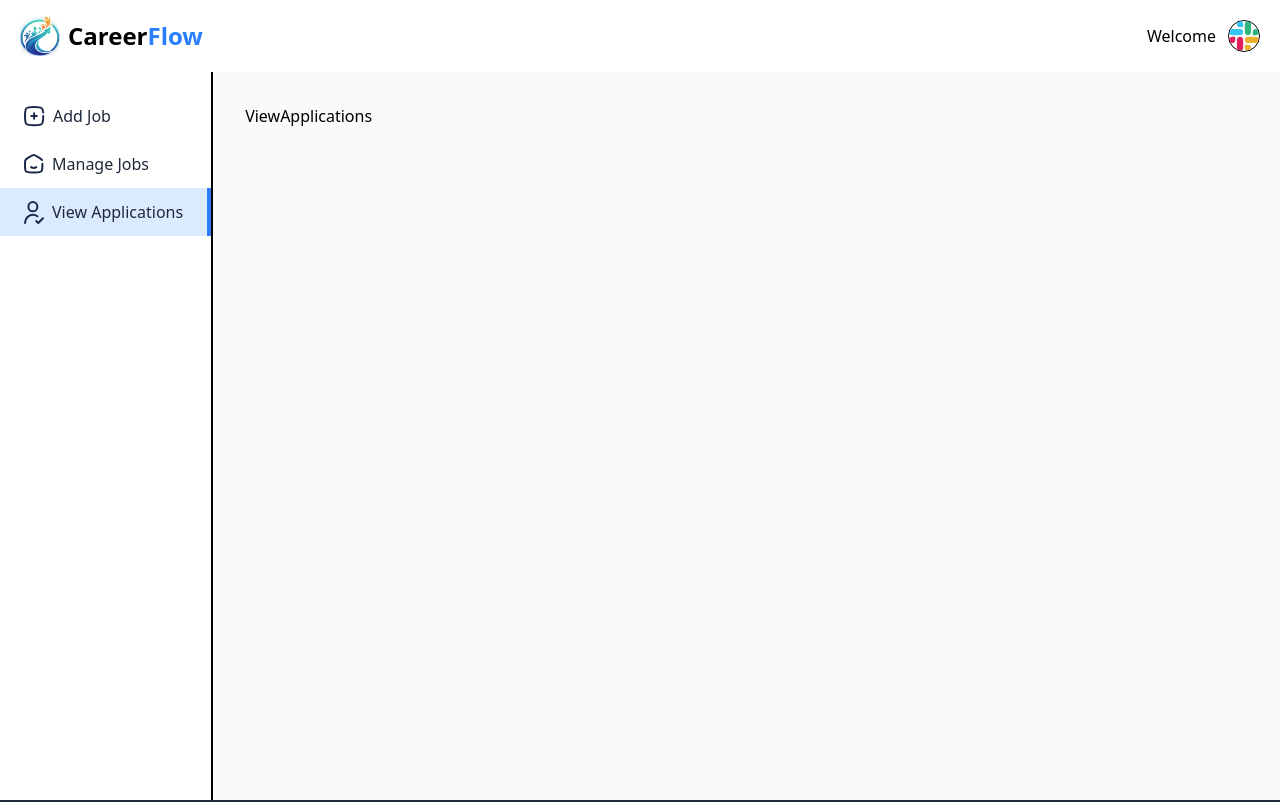
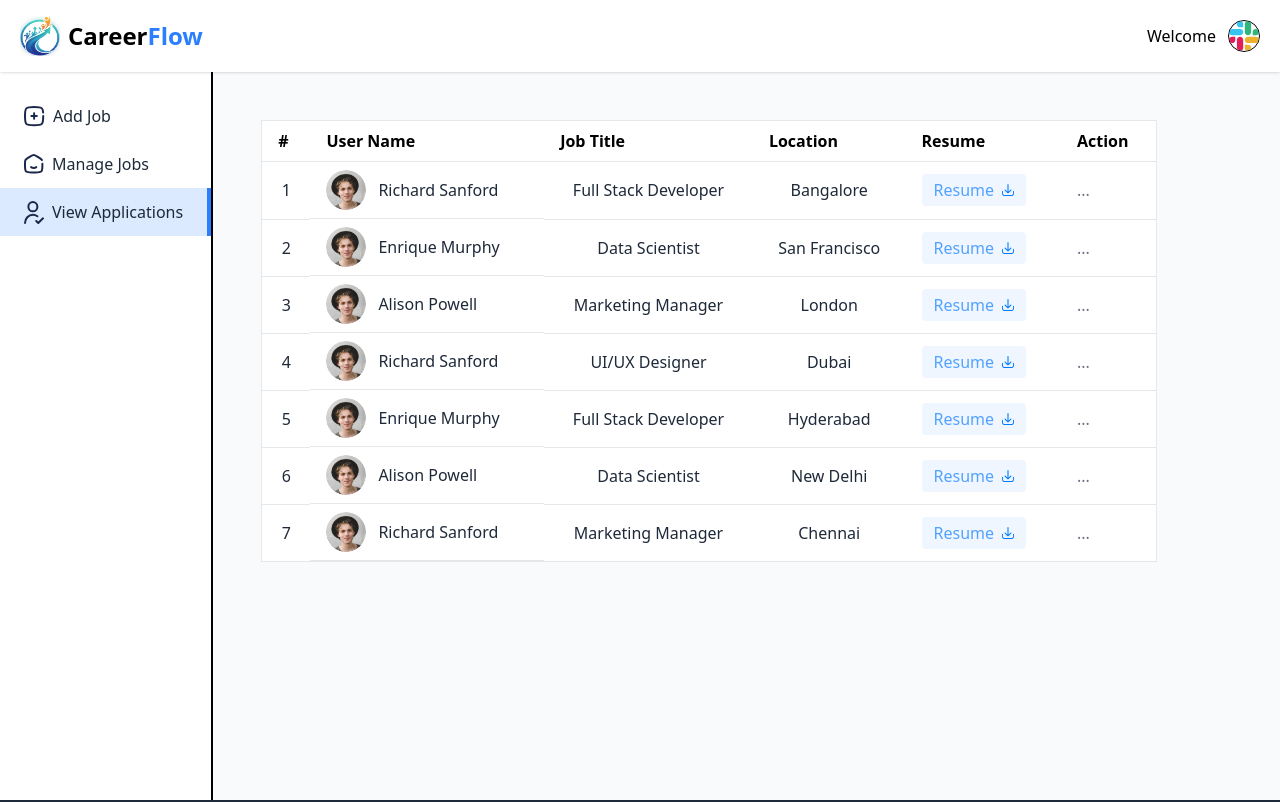
Before and after one commit to maraheem12/CareerFlow, a React (Vite) app in the folder frontend/: page /dashboard/view-applications in a window 1280 px wide. Shown: the top 802 px of the page. Built offline with nearby package versions, Linux system fonts and the light colour scheme.

Commit message:
Frontend is Completed

```diff
--- a/frontend/src/pages/AddJob.jsx
+++ b/frontend/src/pages/AddJob.jsx
@@ -23,9 +23,9 @@ const AddJob = () => {
 
 
     return (
-        <form>
-        <div>
-            <p>Job Title</p>
+        <form className="container p-4 flex flex-col w-full item-start gap-3 " >
+        <div className="w-full  " >
+            <p className="mb-2" >Job Title</p>
             <input
             type="text"
             placeholder="Type Here"
@@ -34,18 +34,19 @@ const AddJob = () => {
             onChange={(e) => setTitle(e.target.value)}
             value={title}
             required
+            className="w-full max-w-lg px-3 py-2 border-2 border-gray-300 rounded-lg   "
             />
         </div>
 
-        <div>
-            <p>Job Description</p>
+        <div className="w-full max-w-lg " >
+            <p className="my-2 " >Job Description</p>
             <div ref={editorRef}></div>
         </div>
 
-        <div>
+        <div className=" flex flex-col sm:flex:row gap-2 w-full sm:gap-8  ">
             <div>
-            <p>Job Category</p>
-            <select value={category} onChange={(e) => setCategory(e.target.value)} name="" id="">
+            <p className="mb-2" >Job Category</p>
+            <select className="w-60 px-3 py-2 border-2 rounded border-gray-300" value={category} onChange={(e) => setCategory(e.target.value)} name="" id="">
                 {JobCategories.map((category, index) => (
                 <option key={index} value={category}>
                     {category}
@@ -55,8 +56,8 @@ const AddJob = () => {
             </div>
 
             <div>
-            <p>Job Location</p>
-            <select value={location} onChange={(e) => setLocation(e.target.value)} name="" id="">
+            <p className="my-2 " >Job Location</p>
+            <select className="w-60 px-3 py-2 border-2 rounded border-gray-300" value={location} onChange={(e) => setLocation(e.target.value)} name="" id="">
                 {JobLocations.map((location, index) => (
                 <option key={index} value={location}>
                     {location}
@@ -66,8 +67,8 @@ const AddJob = () => {
             </div>
 
             <div>
-            <p>Job Level</p>
-            <select value={level} onChange={(e) => setLevel(e.target.value)} name="" id="">
+            <p className="my-2 " >Job Level</p>
+            <select className="w-60 px-3 py-2 border-2 rounded border-gray-300" value={level} onChange={(e) => setLevel(e.target.value)} name="" id="">
                 <option value="Beginner level">Beginner level</option>
                 <option value="Intermediate level">Intermediate level</option>
                 <option value="Expert level">Expert level</option>
@@ -75,9 +76,10 @@ const AddJob = () => {
             </div>
         </div>
         <div>
-            <p>Job Salary</p>
-            <input onChange={e => {setSalary(e.target.value)}} type="number" value={salary} placeholder="20000" />
+            <p className="my-2 ">Job Salary</p>
+            <input className="w-full px-3 py-2 border-2 border-gray-300 rounded sm:w-[120px]   " onChange={e => {setSalary(e.target.value)}} type="number" value={salary} placeholder="20000" />
         </div>
+        <button className="w-38 py-3 mt-4 rounded-xl bg-sky-200 text-blue border border-blue-600 cursor-pointer hover:bg-sky-100  "   >Add Job</button>
         </form>
     );
 };
--- a/frontend/src/pages/DashBoard.jsx
+++ b/frontend/src/pages/DashBoard.jsx
@@ -7,7 +7,7 @@ const DashBoard = () => {
   return (
     <div className="flex flex-col min-h-screen">
       {/* Navbar Header */}
-      <div className="shadow py-4">
+      <div className="shadow py-4 backdrop-blur z-50">
         <div className="flex px-5 justify-between items-center">
           <button
             onClick={() => {
--- a/frontend/src/pages/ManageJobs.jsx
+++ b/frontend/src/pages/ManageJobs.jsx
@@ -1,9 +1,49 @@
 import React from 'react'
+import { manageJobsData } from '../assets/assets'
+import moment from 'moment'
+import { useNavigate } from 'react-router-dom'
 
 const ManageJobs = () => {
+  const navigate = useNavigate();
+
   return (
-    <div>
-      manage jobs
+    <div className='container mx-auto p-4 max-w-5xl'>
+      <div className='overflow-x-auto'>
+        <table className='min-w-full bg-white border border-gray-200 max-sm:text-sm'>
+          <thead>
+            <tr>
+              <th className='py-2 px-4 border-b border-gray-200 text-left max-sm:hidden'>#</th>
+              <th className='py-2 px-4 border-b border-gray-200 text-left'>Job Title</th>
+              <th className='py-2 px-4 border-b border-gray-200 text-left max-sm:hidden'>Date</th>
+              <th className='py-2 px-4 border-b border-gray-200 text-left max-sm:hidden'>Location</th>
+              <th className='py-2 px-4 border-b border-gray-200 text-center'>Applicants</th>
+              <th className='py-2 px-4 border-b border-gray-200 text-left'>Visible</th>
+            </tr>
+          </thead>
+          <tbody>
+            {manageJobsData.map((job, index) => (
+              <tr key={index} className='text-gray-700'>
+                <td className='py-2 px-4 border-b border-gray-200 max-sm:hidden'>{index + 1}</td>
+                <td className='py-2 px-4 border-b border-gray-200'>{job.title}</td>
+                <td className='py-2 px-4 border-b border-gray-200 max-sm:hidden'>{moment(job.date).format('ll')}</td>
+                <td className='py-2 px-4 border-b border-gray-200 max-sm:hidden'>{job.location}</td>
+                <td className='py-2 px-4 border-b border-gray-200 text-center'>{job.applicants}</td>
+                <td className='py-2 px-4 border-b border-gray-200'>
+                  <input className='scale-125 ml-4' type="checkbox" />
+                </td>
+              </tr>
+            ))}
+          </tbody>
+        </table>
+      </div>
+      <div className='mt-4 flex justify-end'>
+        <button
+          onClick={() => navigate("/dashboard/add-job")}
+          className='bg-black text-white py-2 px-4 rounded'
+        >
+          Add new Job
+        </button>
+      </div>
     </div>
   )
 }
--- a/frontend/src/pages/ViewApplications.jsx
+++ b/frontend/src/pages/ViewApplications.jsx
@@ -1,11 +1,112 @@
 import React from 'react'
+import { assets, viewApplicationsPageData } from '../assets/assets'
+
 
 const ViewApplications = () => {
   return (
-    <div>
-      ViewApplications
-    </div>
+    <div className='container mx-auto p-4'>
+  <div className='overflow-x-auto'>
+    <table className='w-full max-w-4xl bg-white border border-gray-200 max-sm:text-sm'>
+      <thead>
+        <tr className='border-b border-gray-200'>
+          <th className='py-2 px-4 text-left'>#</th>
+          <th className='py-2 px-4 text-left'>User Name</th>
+          <th className='py-2 px-4 text-left max-sm:hidden'>Job Title</th>
+          <th className='py-2 px-4 text-left max-sm:hidden'>Location</th>
+          <th className='py-2 px-4 text-left'>Resume</th>
+          <th className='py-2 px-4 text-left'>Action</th>
+        </tr>
+      </thead>
+      <tbody>
+        {viewApplicationsPageData.map((applicant, index) => (
+          <tr key={index} className='text-gray-800 '>
+            <td className='py-2 px-4 border-b border-gray-200 text-center'>{index + 1}</td>
+            <td className='py-2 px-4 border-b text-center border-gray-200 flex items-center'>
+              <img className='w-10 h-10 rounded-full mr-3 max-sm:hidden' src={applicant.imgSrc} alt="" />
+              <span>{applicant.name}</span>
+            </td>
+            <td className='py-2 px-4 border-b border-gray-200 text-center max-sm:hidden'>{applicant.jobTitle}</td>
+            <td className='py-2 px-4 border-b border-gray-200 text-center max-sm:hidden'>{applicant.location}</td>
+            <td className='py-2 px-4 border-b border-gray-200'>
+              <a href="" target='_blank'
+                className='bg-blue-50 text-blue-400 px-3 py-1 rounded inline-flex gap-2 items-center'>
+                Resume <img src={assets.resume_download_icon} alt="" />
+              </a>
+            </td>
+            <td className='py-2 border-gray-200 px-4 border-b relative'>
+              <div className='relative inline-block text-left group'>
+                <button className='text-gray-500 action-button'>...</button>
+                <div className='z-10 hidden absolute right-0 left-0 top-0 mt-2 w-32 bg-white border-gray-200 rounded shadow group-hover:block'>
+                  <button className='block w-full text-left px-4 py-2 text-blue-100 hover:bg-gray-100'>Accept</button>
+                  <button className='block w-full text-left px-4 py-2 text-red-100 hover:bg-gray-100'>Reject</button>
+                </div>
+              </div>
+            </td>
+          </tr>
+        ))}
+      </tbody>
+    </table>
+  </div>
+</div>
+
   )
 }
 
 export default ViewApplications
+
+
+/*
+<div className='container max-auto p-4 ' >
+      <div>
+        <table className='w-full max-w-4xl bg-white border border-gray-200 max-sm:text-sm ' >
+          <thead>
+              <tr className='border-b' >
+                <th className='py-2 px-4 text-left ' >#</th>
+                <th className='py-2 px-4 text-left ' >User Name</th>
+                <th className='py-2 px-4   text-left max-sm:hidden' >Job Title</th>
+                <th className='py-2 px-4 text-left max-sm:hidden' >Location</th>
+                <th className='py-2 px-4 text-left ' >Resume</th>
+                <th className='py-2 px-4 text-left ' >Action</th>
+              </tr>
+          </thead>
+          <tbody>
+            {viewApplicationsPageData.map((applicant, index)=>(
+              <tr key={index} className='text-gray-700 ' >
+                <td className='py-2 px-4 border-b  text-center ' >
+                    {index+1}
+                </td>
+                <td className='py-2 px-4 border-b  text-center flex '>
+                  <img className='w-10 h-10 rounded-full mr-3 max:sm:hidden  ' src={applicant.imgSrc} alt="" />
+                  <span>{applicant.name}</span>
+                </td>
+                <td className='py-2 px-4 border-b  text-center flex max-sm:hidden'>
+                  {applicant.jobTitle}
+                </td>
+                <td className='py-2 px-4 border-b  text-center flex max-sm:hidden' >
+                  {applicant.location}
+                </td>
+                <td className='py-2 px-4 border-b'>
+                  <a href="" target='_blank'
+                  className='bg-blue-50 text-blue-400 px-3 py-1 rounded inline-flex gap-2 items-center'
+                  >
+                    Resume <img src={assets.resume_download_icon} alt="" />
+                  </a>
+                </td>
+                <td className='py-2 px-4 border-b relative  ' >
+                  <div className='relative inline-block text-left group  ' >
+                    <button className='text-gray-500 action-button  ' >
+                      ...
+                    </button>
+                    <div className='z-10 hidden absolute right-0 left-0 top-0 mt-2 w-32 bg-white border-gray-200 rounded shadow group-hover:block ' >
+                      <button className='block w-full text-left px-4 py-2 text-blue-100 hover:bg-gray-100 ' >Accept</button>
+                      <button className='block w-full text-left px-4 py-2 textred-100 hover:bg-gray-100 '>Reject</button>
+                    </div>
+                  </div>
+                </td>
+              </tr>
+            ))}
+          </tbody>
+        </table>
+      </div>
+    </div>
+*/
```
